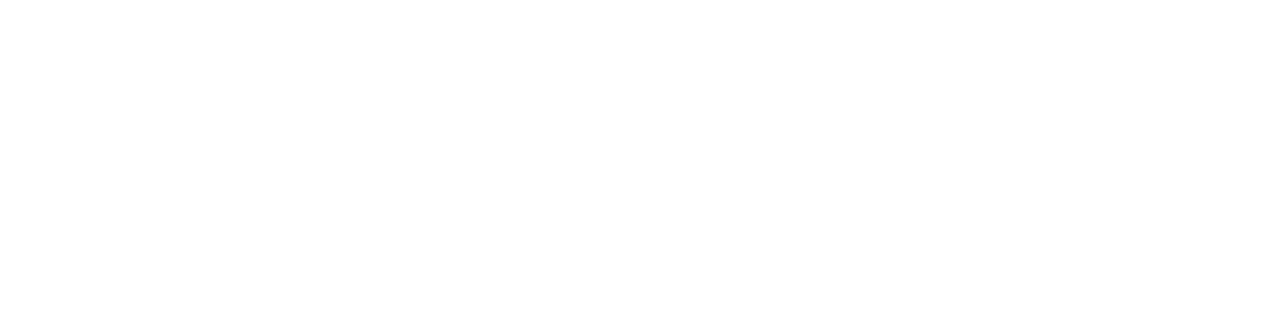
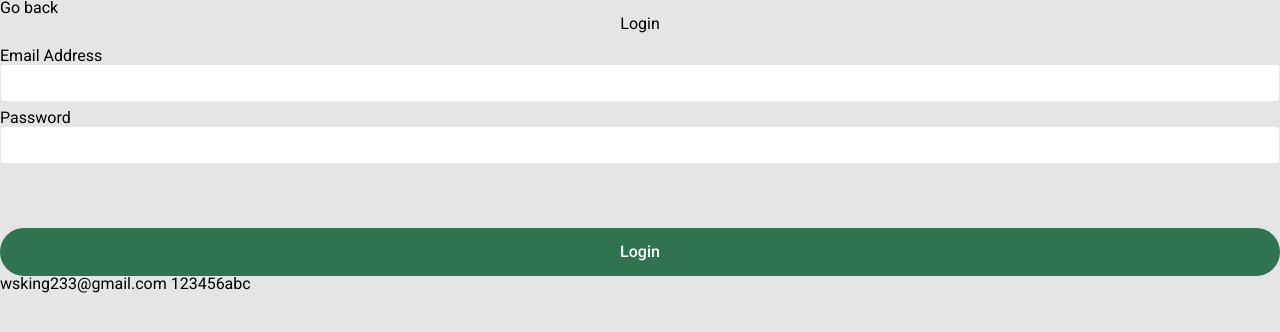
Before and after one commit to EugeneRaynerNZ/freejoas, a React (Create React App) app in the folder freejoas-app/: page /login in a window 1280 px wide. Before the commit this address had no page. Shown: the top 332 px of the page. Built offline with nearby package versions, Linux system fonts and the light colour scheme.

Commit message:
reformatted page order. added login, register and forgot password page. implemented the API calls to Azure server

```diff
--- a/freejoas-app/src/Navigation.js
+++ b/freejoas-app/src/Navigation.js
@@ -9,7 +9,7 @@
   return (
     <footer className="flex">
         <nav className="flex text-center">
-            <li className="flex align-center justify-center"><NavLink to="/" className={({ isActive, isPending }) => isPending ? "pending" : isActive ? "active" : ""}><HomeIcon fontSize="large"/></NavLink></li>
+            <li className="flex align-center justify-center"><NavLink to="/dashboard" className={({ isActive, isPending }) => isPending ? "pending" : isActive ? "active" : ""}><HomeIcon fontSize="large"/></NavLink></li>
             <li className="flex align-center justify-center"><NavLink to="/play" className={({ isActive, isPending }) => isPending ? "pending" : isActive ? "active" : ""}><DirectionsWalkIcon fontSize="large" /></NavLink></li>
             <li className="flex align-center justify-center"><NavLink to="/upload" className={({ isActive, isPending }) => isPending ? "pending" : isActive ? "active" : ""}><UploadIcon fontSize="large" /></NavLink></li>
         </nav>
--- a/freejoas-app/src/axios.js
+++ b/freejoas-app/src/axios.js
@@ -3,7 +3,7 @@
 // this is the backend ngrok URL (this will change)
 const instance = axios.create({
     // baseURL: "http://localhost:4000/api",
-    baseURL: "https://8536-121-98-11-51.ngrok-free.app/api",
+    baseURL: "https://freejoas.azurewebsites.net/api/v1",
     headers: {
         'Content-Type': 'application/json',
         // 'ngrok-skip-browser-warning' :'skip-browser-warning'
--- a/freejoas-app/src/components/Router.js
+++ b/freejoas-app/src/components/Router.js
@@ -1,9 +1,13 @@
 import React from 'react';
 import { Route, Routes } from 'react-router-dom';
 import Home from "../pages/Home";
-import Play from "../pages/Play";
-import Upload from "../pages/Upload";
-import UpdateTree from "../pages/UpdateTree";
+import Dashboard from "../pages/app/Dashboard";
+import Play from "../pages/app/Play";
+import Upload from "../pages/app/Upload";
+import UpdateTree from "../pages/app/UpdateTree";
+
+import Register from "../pages/start/Register";
+import Login from "../pages/start/Login";
 
 function Body() {
     return (
@@ -11,10 +15,13 @@
 
             <Routes>
                 <Route exact path='/' Component={Home}/>
-                <Route path='/home' Component={Home}/>
+                <Route path='/dashboard' Component={Dashboard}/>
                 <Route path='/play' Component={Play}/>
                 <Route path='/upload' Component={Upload}/>
                 <Route path='/update' Component={UpdateTree}/>
+
+                <Route path='/register' Component={Register}/>
+                <Route path='/login' Component={Login}/>
             </Routes>
 
         </main>
--- a/freejoas-app/src/pages/Home.js
+++ b/freejoas-app/src/pages/Home.js
@@ -17,7 +17,7 @@
             <p>Enjoy walking to find Feijoas today.</p>
           </div>
           <div className="home--title-container-button pb-4">
-            <NavLink className="cta--button" to="/play" >Get Started</NavLink>
+            <NavLink className="cta--button" to="/login" >Login</NavLink>
           </div>
         </div>
       </section>
--- /dev/null
+++ b/freejoas-app/src/pages/app/Dashboard.js
@@ -0,0 +1,31 @@
+import React from 'react';
+import image from '../../example-2.svg';
+import '../../App.css';
+import { NavLink } from "react-router-dom";
+import Navigation from "../../Navigation";
+
+
+function Dashboard() {
+  return (
+
+      <section className="dashboard w-full">
+        <div className="dashboard--logo-container">
+          <img src={image} style={{width: "320px"}}/>
+        </div>
+        <div className="dashboard--title-container">
+          <div className="dashboard--title-container-text">
+            <h1>Freejoas</h1>
+            <p>Enjoy walking to find Feijoas today.</p>
+          </div>
+          <div className="dashboard--title-container-button pb-4">
+            <NavLink className="cta--button" to="/login" >Login</NavLink>
+          </div>
+        </div>
+
+        <Navigation />
+      </section>
+
+  );
+}
+
+export default Dashboard;
--- a/freejoas-app/src/pages/Play.js
+++ b/freejoas-app/src/pages/app/Play.js
@@ -1,9 +1,9 @@
 import { useState, useEffect } from 'react';
-import '../App.css';
-import axios from '../axios';
+import '../../App.css';
+import axios from '../../axios';
 import { FaTree } from "react-icons/fa";
-import Navigation from "../Navigation";
-import ExampleData from "../data.json";
+import Navigation from "../../Navigation";
+// import ExampleData from "../data.json";
 
 
 function Play() {
@@ -18,7 +18,7 @@
     // Want to use async/await? Add the `async` keyword to your outer function/method.
     async function fetchData() {
       try {
-        const response = await axios.get('/freejoas');
+        const response = await axios.get('/freejoas/all');
         console.log(response)
         setData(response.data)
       } catch (error) {
@@ -144,7 +144,7 @@
             {/* {!data ? (
             <div>Please select a location to begin</div>
             ) : ( */}
-            {ExampleData.map(item => (
+            {data.map(item => (
               <li className="p-2 flex flex-col gap-2 shadow-md cursor-pointer hover:shadow-lg transition-shadow rounded-md" key={item._id} onClick={() => handleSelectItem(item.latitude, item.longitude)}>
                 <span className="text-slate-700  font-bold">{item.title}</span>
                 <div className="flex gap-2">
--- a/freejoas-app/src/pages/UpdateTree.js
+++ b/freejoas-app/src/pages/app/UpdateTree.js
@@ -1,6 +1,6 @@
 import React from 'react';
-import Navigation from "../Navigation";
-import '../App.css';
+import Navigation from "../../Navigation";
+import '../../App.css';
 
 function UpdateTree() {
 
--- a/freejoas-app/src/pages/Upload.js
+++ b/freejoas-app/src/pages/app/Upload.js
@@ -1,7 +1,7 @@
 import { useState } from 'react';
-import '../App.css';
-import axios from '../axios';
-import Navigation from "../Navigation";
+import '../../App.css';
+import axios from '../../axios';
+import Navigation from "../../Navigation";
 
 
 function Upload() {
--- /dev/null
+++ b/freejoas-app/src/pages/start/ForgotPassword.js
@@ -0,0 +1,21 @@
+import React from 'react';
+import '../../App.css';
+
+
+function ForgetPassword() {
+  return (
+
+      <section className="home w-full">
+        <h1 className="text-center mb-4">Forgot your password?</h1>
+        <form className="flex flex-col gap-2 mb-16">
+            <label>
+                Email Address
+                <input className="appearance-none border rounded w-full py-2 px-3 text-gray-700 leading-tight focus:outline-none focus:shadow-outline" />
+            </label>
+        </form>
+      </section>
+
+  );
+}
+
+export default ForgetPassword;
--- /dev/null
+++ b/freejoas-app/src/pages/start/Login.js
@@ -0,0 +1,69 @@
+import React from 'react';
+import '../../App.css';
+import { useState } from 'react';
+import axios from '../../axios';
+import { NavLink } from "react-router-dom";
+import { useNavigate } from "react-router-dom";
+
+
+function Login() {
+
+    const [inputs, setInputs] = useState({});
+    const [user, setUser] = useState({});
+    const handleChange = e => setInputs(prevState => ({ ...prevState, [e.target.name]: e.target.value }));
+    const navigate = useNavigate();
+
+    async function handleClick() {
+        // axios.post('/user/login', {
+        //     email: inputs.latitude,
+        //     password: inputs.longitude,
+        // })
+
+        const response = await axios.post('/user/login', {
+            email: inputs.email,
+            password: inputs.password,
+        }).then(function(response) {
+            setUser(response.data.user)
+            navigate("/dashboard");
+        }).catch(function(error) {
+            console.log(error);
+        });
+
+        console.log(response)
+
+
+        // setInputs(response)
+    }
+
+    return (
+
+        <section className="home w-full">
+
+            <NavLink to="/" >Go back</NavLink>
+            <h1 className="text-center mb-4">Login</h1>
+            <form className="flex flex-col gap-2 mb-16">
+                <label>
+                    Email Address
+                    <input className="appearance-none border rounded w-full py-2 px-3 text-gray-700 leading-tight focus:outline-none focus:shadow-outline" name="email" value={inputs.email || ''} onChange={handleChange} />
+                </label>
+                <label>
+                    Password
+                    <input className="appearance-none border rounded w-full py-2 px-3 text-gray-700 leading-tight focus:outline-none focus:shadow-outline" name="password" value={inputs.password || ''} onChange={handleChange} />
+                </label>
+
+
+            </form>
+
+            <button className="bg-green-700 text-white rounded p-2 w-full cta--button" onClick={handleClick}>Login</button>
+
+            wsking233@gmail.com
+            123456abc
+
+            {console.log(user)}
+        </section>
+
+
+    );
+}
+
+export default Login;
--- a/freejoas-app/src/pages/Register.js
+++ b/freejoas-app/src/pages/start/Register.js
@@ -1,5 +1,5 @@
 import React from 'react';
-import '../App.css';
+import '../../App.css';
 
 
 function Register() {
```
